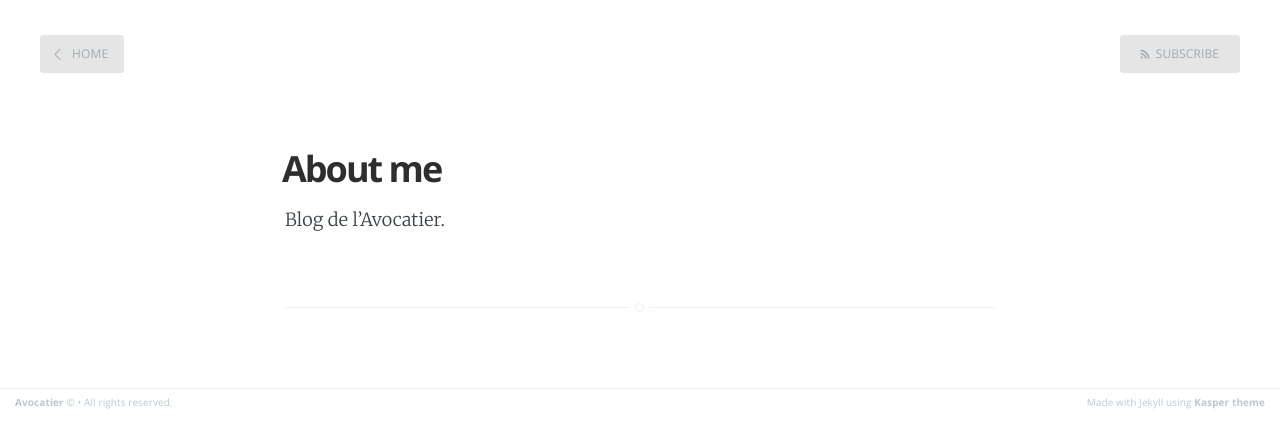
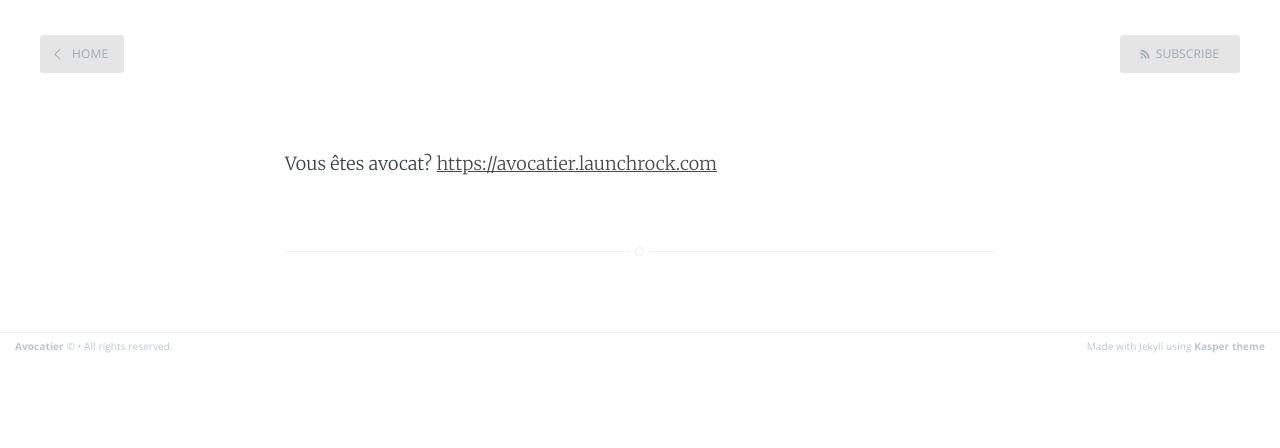
Before and after one commit to avocatier/avocatier.github.io, a Jekyll site: the page built from about.md, in a window 1280 px wide. Shown: the top 448 px of the page. Built offline with Jekyll 4.4.1, drawn with Linux system fonts in a browser that asks for light colours; Markdown is read by kramdown in place of the engine named in the settings.

Commit message:
Update about.md

```diff
--- a/about.md
+++ b/about.md
@@ -1,6 +1,6 @@
 ---
 layout: page
-title: About me
+title:
 ---
 
-Blog de l'Avocatier.
+Vous êtes avocat? [https://avocatier.launchrock.com](https://avocatier.launchrock.com/)
```
